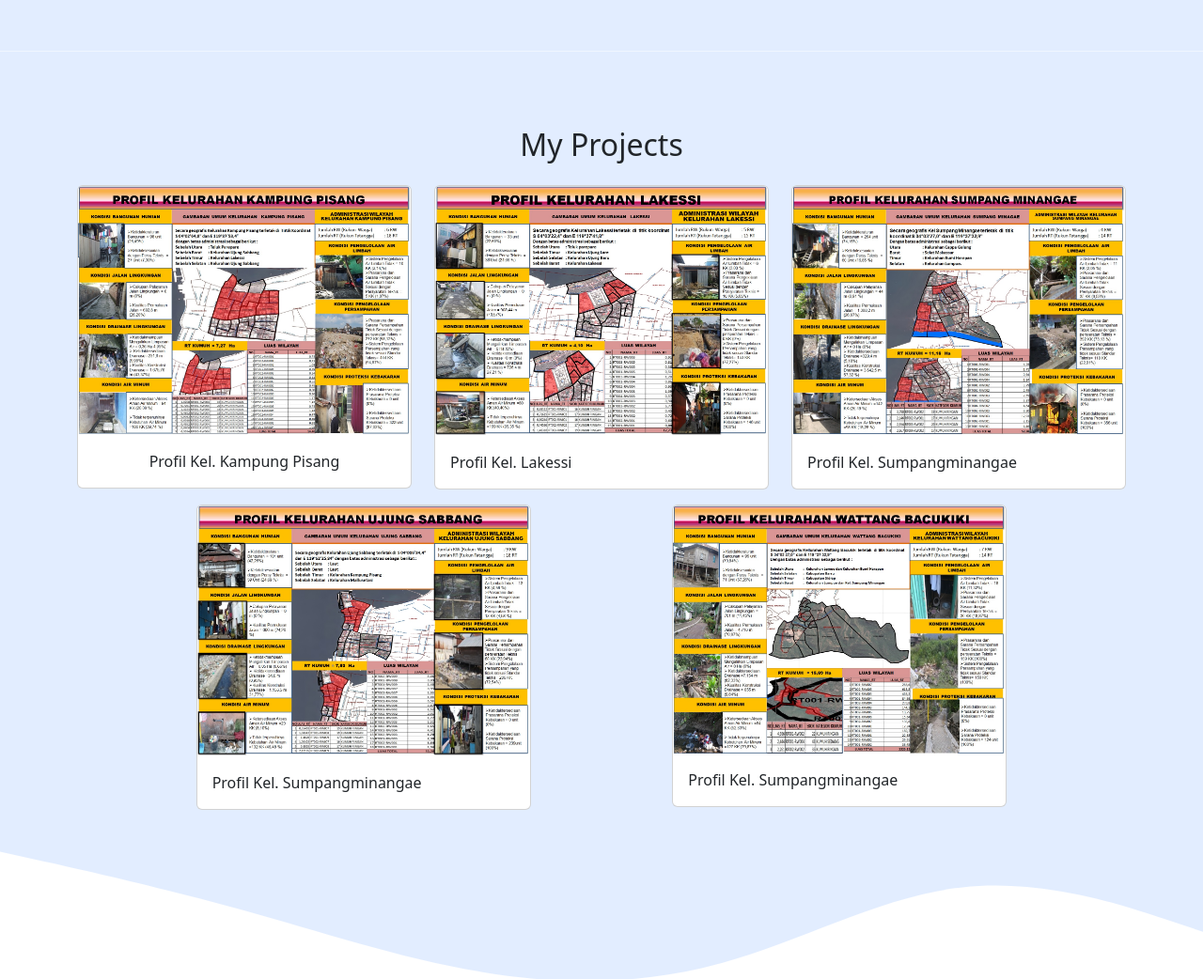
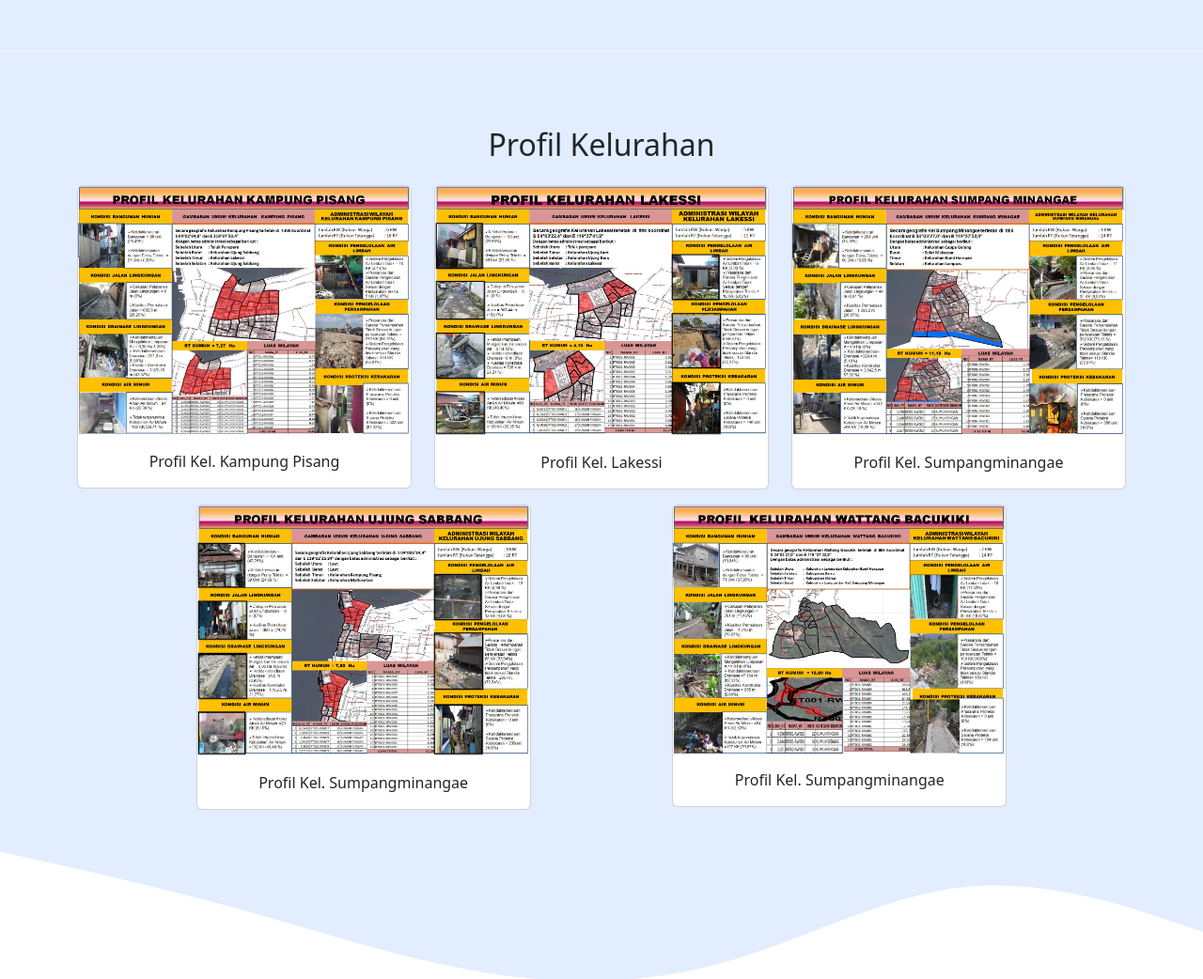
Before and after one commit to kotakuparepare/kotakuparepare.github.io, a plain HTML site: page index.html in a window 1280 px wide. Shown: the part 1340-2382 px from the top of the page at 94% size. Drawn offline with nearby package versions, Linux system fonts and the light colour scheme.

Commit message:
text tengah

```diff
--- a/index.html
+++ b/index.html
@@ -89,7 +89,7 @@
       <div class="container">
         <div class="row text-center mb-3">
           <div class="col">
-            <h2>My Projects</h2>
+            <h2>Profil Kelurahan</h2>
           </div>
         </div>
         <div class="row justify-content-evenly">
@@ -97,7 +97,7 @@
             <div class="card">
               <img src="img/project/1.kampungpisang.jpg" class="card-img-top" alt="kampungpisang" />
               <div class="card-body">
-                <p class="card-text text-center">Profil Kel. Kampung Pisang </p>
+                <p class="card-text text-center">Profil Kel. Kampung Pisang</p>
               </div>
             </div>
           </div>
@@ -105,7 +105,7 @@
             <div class="card">
               <img src="img/project/2.lakessi.jpg" class="card-img-top" alt="lakessi" />
               <div class="card-body">
-                <p class="card-text">Profil Kel. Lakessi</p>
+                <p class="card-text text-center">Profil Kel. Lakessi</p>
               </div>
             </div>
           </div>
@@ -113,7 +113,7 @@
             <div class="card">
               <img src="img/project/3.sumpangminangae.jpg" class="card-img-top" alt="sumpangminangae" />
               <div class="card-body">
-                <p class="card-text">Profil Kel. Sumpangminangae</p>
+                <p class="card-text text-center">Profil Kel. Sumpangminangae</p>
               </div>
             </div>
           </div>
@@ -121,7 +121,7 @@
             <div class="card">
               <img src="img/project/4.ujungsabbang.jpg" class="card-img-top" alt="ujungsabbang" />
               <div class="card-body">
-                <p class="card-text">Profil Kel. Sumpangminangae</p>
+                <p class="card-text text-center">Profil Kel. Sumpangminangae</p>
               </div>
             </div>
           </div>
@@ -129,7 +129,7 @@
             <div class="card">
               <img src="img/project/5.wattangbacukiki.jpg" class="card-img-top" alt="wattangbacukiki" />
               <div class="card-body">
-                <p class="card-text">Profil Kel. Sumpangminangae</p>
+                <p class="card-text text-center">Profil Kel. Sumpangminangae</p>
               </div>
             </div>
           </div>
```
